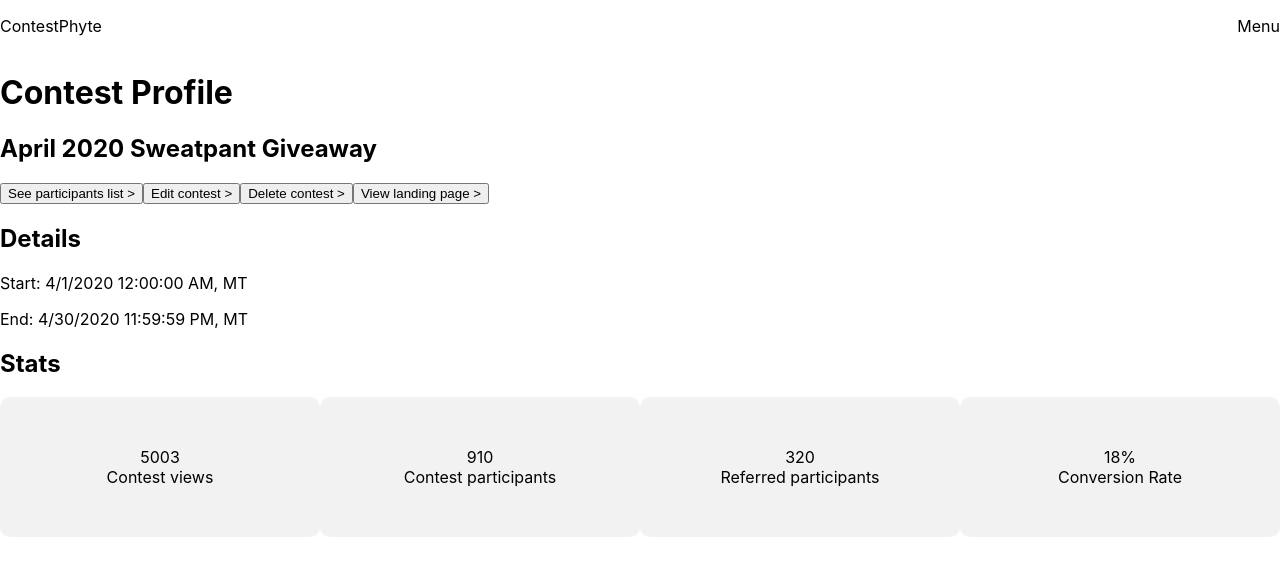
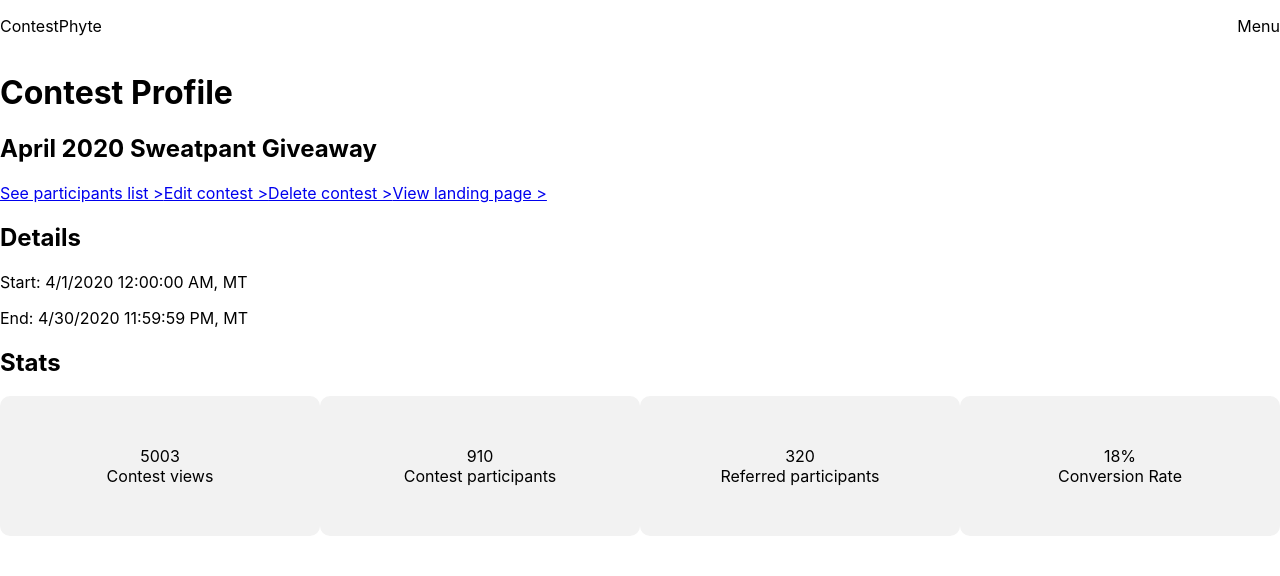
Before and after one commit to maximus202/contestphyte-app, a React (Create React App) app: page /contest-profile/1 in a window 1280 px wide. Shown: the top 576 px of the page. Built offline with nearby package versions, Linux system fonts and the light colour scheme.

Commit message:
Added some links.

```diff
--- a/src/components/ContestProfileDetails/ContestProfileDetails.js
+++ b/src/components/ContestProfileDetails/ContestProfileDetails.js
@@ -8,10 +8,10 @@ class ContestProfileDetails extends Component {
       <>
         <h2>April 2020 Sweatpant Giveaway</h2>
         <section className="contest-profile-buttons">
-          <button type="button">See participants list &gt;</button>
-          <button type="button">Edit contest &gt;</button>
-          <button type="button">Delete contest &gt;</button>
-          <button type="button">View landing page &gt;</button>
+          <a href="/participants-list/1">See participants list &gt;</a>
+          <a href="/create-contest">Edit contest &gt;</a>
+          <a href="/">Delete contest &gt;</a>
+          <a href="/contest/1">View landing page &gt;</a>
         </section>
         <h2>Details</h2>
         <section>
--- a/src/components/LandingPageBody/LandingPageBody.js
+++ b/src/components/LandingPageBody/LandingPageBody.js
@@ -16,8 +16,8 @@ function LandingPageBody() {
               visitors, mobilizes your followers, and gets your
               name trending!
             </p>
-            <p><a href="/">Run a contest &gt;</a></p>
-            <p><a href="/">Login &gt;</a></p>
+            <p><a href="/signup">Run a contest &gt;</a></p>
+            <p><a href="/login">Login &gt;</a></p>
           </section>
         </section>
       </header>
@@ -55,7 +55,7 @@ function LandingPageBody() {
           Try it out!
         </h2>
         <p>
-          <a href="/">
+          <a href="/signup">
             Get started &gt;
           </a>
         </p>
--- a/src/components/LoginForm/LoginForm.js
+++ b/src/components/LoginForm/LoginForm.js
@@ -10,7 +10,7 @@ function LoginForm() {
           <label htmlFor="password">Password</label>
           <input type="password" name="password" />
           <input type="submit" value="Login" />
-          <p><a href="/">Create an account &gt;</a></p>
+          <p><a href="/signup">Create an account &gt;</a></p>
         </form>
       </section>
     </section>
--- a/src/components/PostSignUpContent/PostSignUpContent.js
+++ b/src/components/PostSignUpContent/PostSignUpContent.js
@@ -37,7 +37,7 @@ function PostSignUpContent() {
             <a href="/">contestphyte.com/24895237849234</a>
             .
           </p>
-          <p><a href="/">Share on Facebook &gt;</a></p>
+          <p><a href="http://www.facebook.com">Share on Facebook &gt;</a></p>
         </section>
       </main>
       <footer>
--- a/src/components/RegistrationForm/RegistrationForm.js
+++ b/src/components/RegistrationForm/RegistrationForm.js
@@ -19,7 +19,7 @@ function RegistrationForm() {
           <label name="password-retype">Re-type password</label>
           <input type="password" name="password-retype" required />
           <input type="submit" value="Create account" />
-          <p><a href="/">Already have an account? Login &gt;</a></p>
+          <p><a href="/login">Already have an account? Login &gt;</a></p>
         </form>
       </section>
     </section>
--- a/src/routes/AccountSettings/AccountSettings.js
+++ b/src/routes/AccountSettings/AccountSettings.js
@@ -19,7 +19,7 @@ function AccountSettings() {
           <label htmlFor="email">Email address</label>
           <input type="text" name="email" placeholder="bsmith@company.com" />
           <input type="submit" value="Save" />
-          <p><a href="/">Change password &gt;</a></p>
+          <p><a href="/change-password">Change password &gt;</a></p>
         </form>
       </section>
     </>
--- a/src/routes/Contests/Contests.js
+++ b/src/routes/Contests/Contests.js
@@ -18,7 +18,7 @@ function Contests() {
         <ThirtyDayStats />
         <section className="section-header">
           <h2>Active Contests</h2>
-          <button type="button">Add Contest</button>
+          <p><a href="/create-contest">Add Contest</a></p>
         </section>
         <ActiveContestsList />
         <section className="section-header">
--- a/src/routes/CreateContest/CreateContest.js
+++ b/src/routes/CreateContest/CreateContest.js
@@ -117,8 +117,8 @@ function CreateContest() {
               <option value="WY">Wyoming</option>
             </select>
           </section>
-          <button type="button" name="preview">Preview</button>
-          <button type="button" name="preview">Save Draft</button>
+          <p><a href="/contest/1">Preview</a></p>
+          <p><a href="/contests">Save Draft</a></p>
           <button type="submit" name="create">Publish</button>
         </form>
       </main>
```
